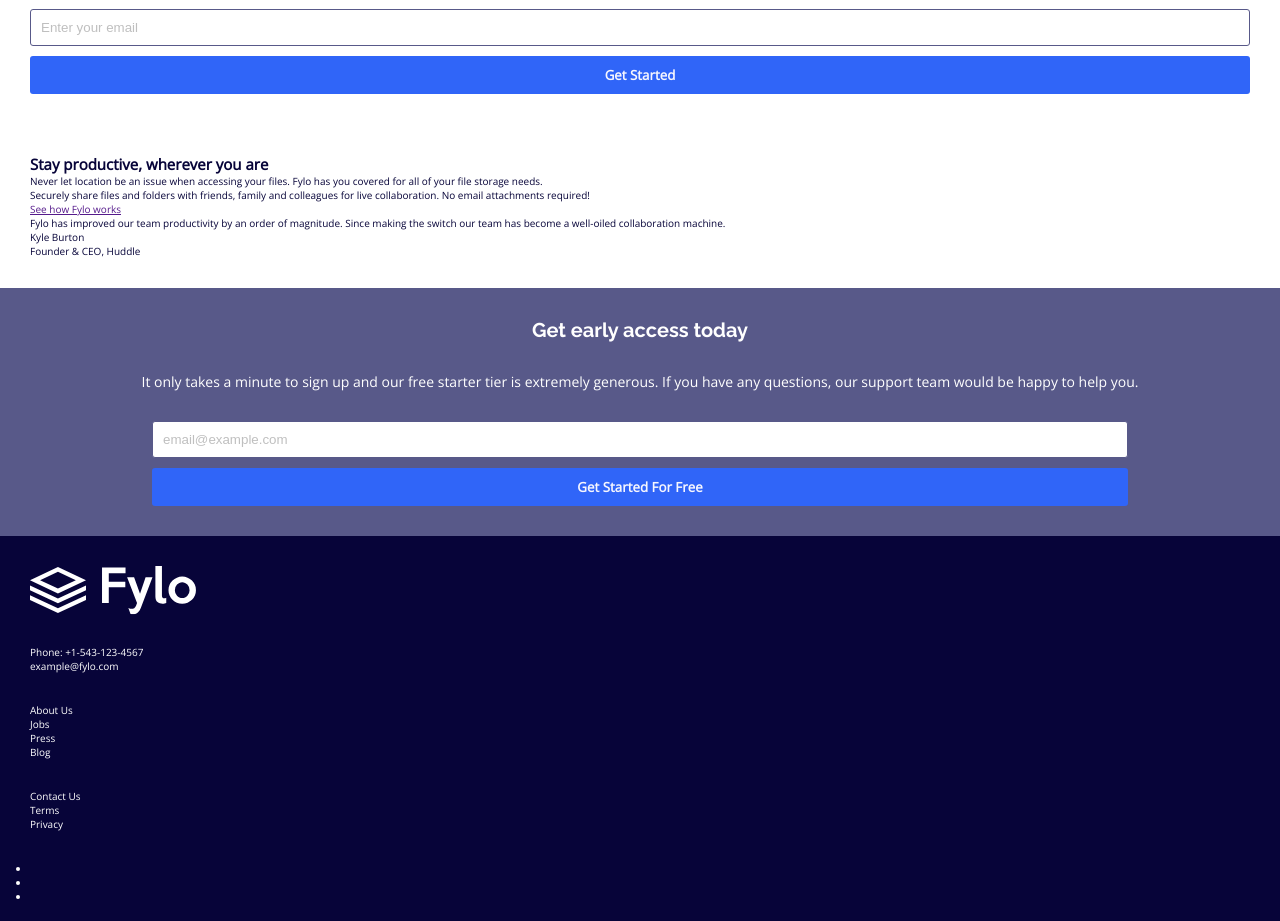
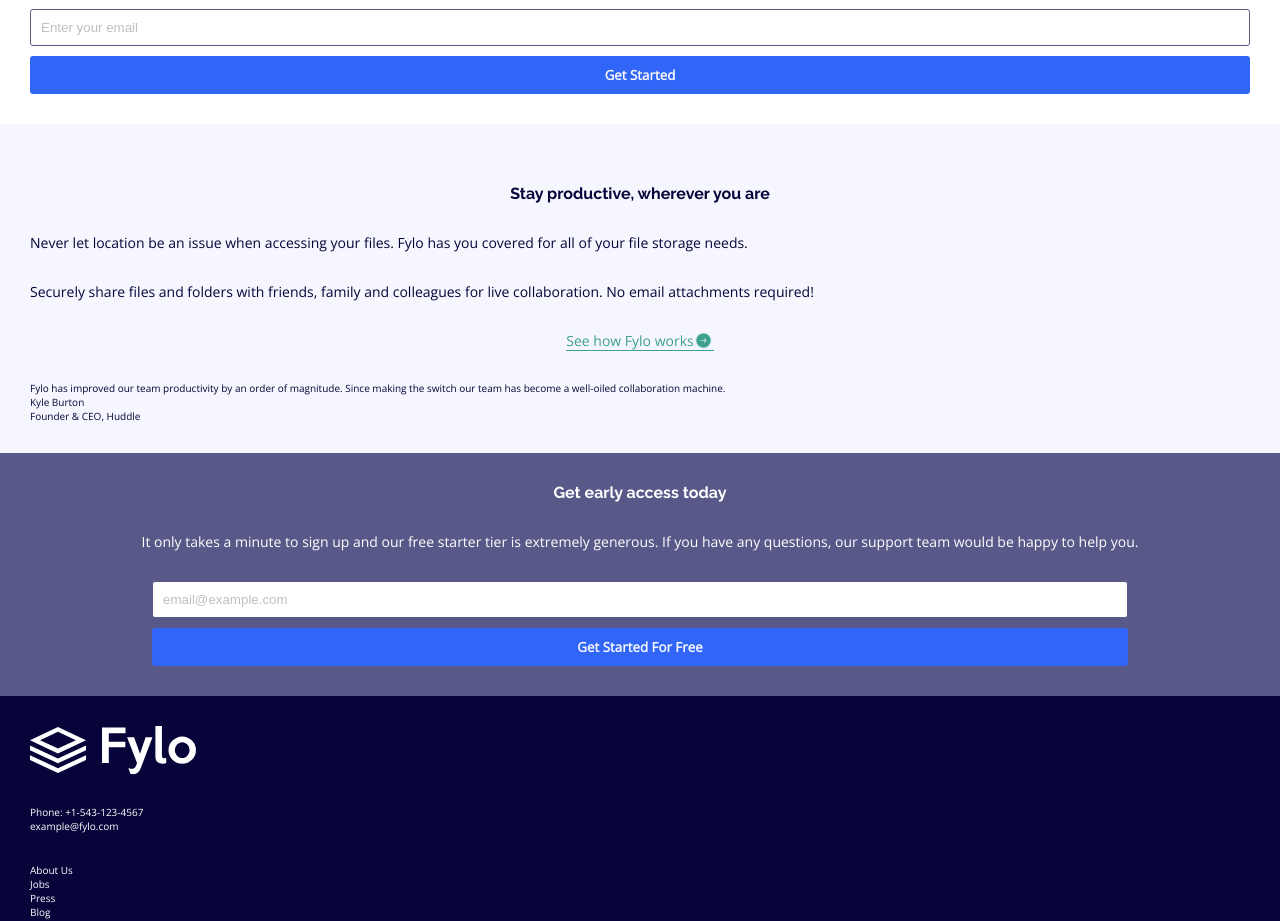
Before and after one commit to aaronshivers/fylo, an Angular app: page / in a window 1280 px wide. Shown: the part 1260-2181 px from the top of the page. Built offline with nearby package versions, Linux system fonts and the light colour scheme.

Commit message:
setting up secondary styles

```diff
--- a/src/app/secondary/secondary.component.html
+++ b/src/app/secondary/secondary.component.html
@@ -8,7 +8,10 @@
     Securely share files and folders with friends, family and colleagues for live collaboration. No email attachments required!
   </p>
   <a href="" class="secondary__link">
-    See how Fylo works
+    <div class="secondary__link-wrapper">
+      <span class="secondary__link-text">See how Fylo works</span>
+      <span class="secondary__link-image"></span>
+    </div>
   </a>
   <div class="secondary__testimonial">
     <p class="testimonial__body">
--- a/src/app/secondary/secondary.component.scss
+++ b/src/app/secondary/secondary.component.scss
@@ -1,3 +1,49 @@
+@import "src/assets/scss/variables";
+
 .secondary {
+  color: $blue-dark;
+  background-color: $gray-blue;
+  display: grid;
+  grid-gap: 3rem;
   padding: 3rem;
 }
+
+.secondary__heading {
+  font-family: $font-headings;
+  font-weight: 700;
+  font-size: 1.6rem;
+  text-align: center;
+}
+
+.secondary__body {
+  font-size: 1.4rem;
+}
+
+.secondary__link {
+  color: $cyan;
+  font-size: 1.4rem;
+  text-align: center;
+  text-decoration: none;
+  width: 100%;
+  display: grid;
+  justify-content: center;
+}
+
+.secondary__link-wrapper {
+  display: flex;
+  justify-content: center;
+  border-bottom: 1px solid $cyan;
+  width: fit-content;
+}
+
+.secondary__link-text {
+  white-space: nowrap;
+}
+
+.secondary__link-image {
+  background-image: url("src/assets/images/icon-arrow.svg");
+  background-repeat: no-repeat;
+  background-size: contain;
+  width: 2rem;
+  height: auto;
+}
--- a/src/app/tertiary/tertiary.component.scss
+++ b/src/app/tertiary/tertiary.component.scss
@@ -12,7 +12,7 @@
 .tertiary__heading {
   font-family: $font-headings;
   font-weight: 700;
-  font-size: 2rem;
+  font-size: 1.6rem;
 }
 
 .tertiary__body {
```
